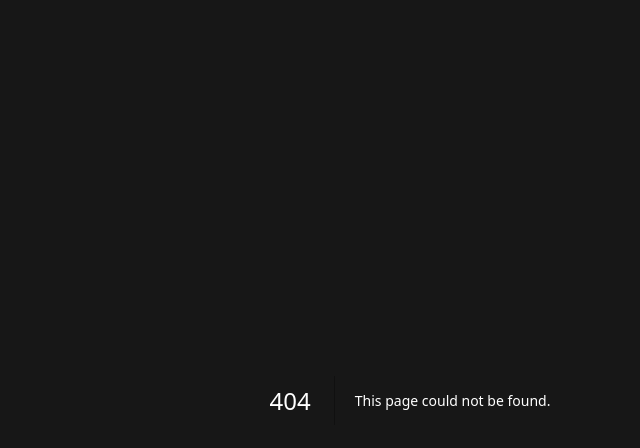
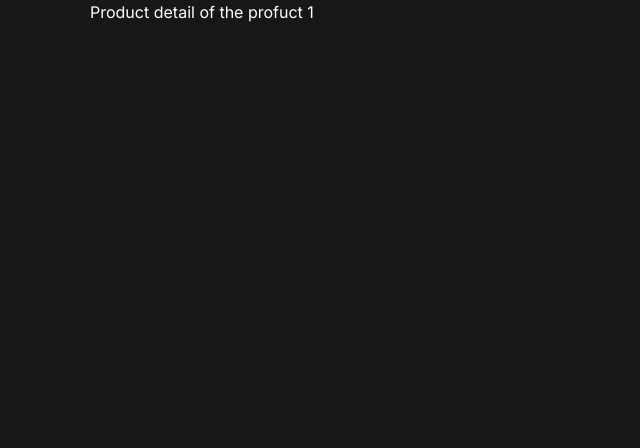
Before and after one commit to broship0821/2024-carrot-market, a Next.js app: page /products/1 in a window 1280 px wide. Before the commit this address had no page. Shown: the top 448 px of the page, without its empty margins (230-870 px from the left). Built offline with nearby package versions, Linux system fonts and the light colour scheme.

Commit message:
product detail page

```diff
--- /dev/null
+++ b/app/products/[id]/page.tsx
@@ -0,0 +1,7 @@
+export default function ProductDetail({
+  params: { id },
+}: {
+  params: { id: string };
+}) {
+  return <span>Product detail of the profuct {id}</span>;
+}
```
